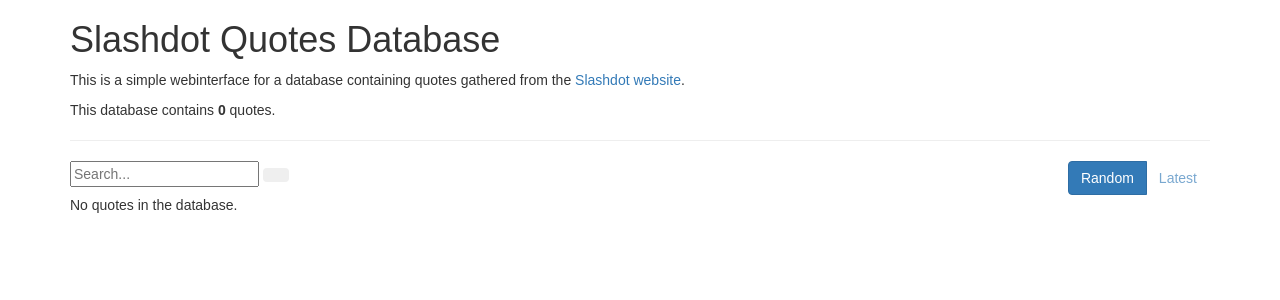
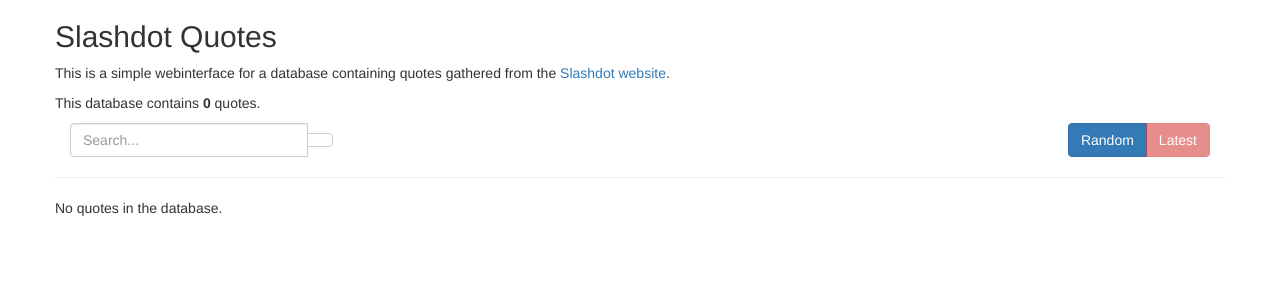
Before and after one commit to dhedegaard/quotes, a Django app: page / in a window 1280 px wide. Shown: the top 300 px of the page. Run offline with Django 3.2, Linux system fonts and the light colour scheme; data that the repository does not hold is empty; parts of the project's set-up code (start-up, migrations or seed data) failed here and were passed over; some libraries are stand-ins or nearby versions.

Commit message:
move to bootstrap 3 and font awesome, might still be a few quirks for phones and such.

```diff
--- a/quotes/static/quotes/style.css
+++ b/quotes/static/quotes/style.css
@@ -1,9 +1,4 @@
-body {
-    font-family: 'Ubuntu', sans-serif;
-}
-
 pre {
-    font-family: 'Ubuntu Mono', sans-serif;
     padding-left: 20px;
 }
 
@@ -14,3 +9,15 @@ pre {
 .bold {
     font-weight: bold;
 }
+
+.last-seen {
+    color: #ddd;
+}
+
+.no-quotes {
+    margin-bottom: 20px; width: 100%;
+}
+
+.nowrap {
+    white-space: nowrap;
+}
--- a/quotes/templates/quotes/base.html
+++ b/quotes/templates/quotes/base.html
@@ -4,8 +4,8 @@
 <html xmlns="http://www.w3.org/1999/xhtml">
   <head>
     <meta http-equiv="Content-Type" content="text/html; charset=utf-8" />
-    <link type="text/css" href="//netdna.bootstrapcdn.com/twitter-bootstrap/2.3.1/css/bootstrap-combined.min.css" rel="stylesheet" />
-    <link href='://fonts.googleapis.com/css?family=Ubuntu+Mono:400|Ubuntu:400,700' rel='stylesheet' type='text/css' />
+    <link href="//netdna.bootstrapcdn.com/bootstrap/3.0.0-rc1/css/bootstrap.min.css" rel="stylesheet">
+    <link href="//netdna.bootstrapcdn.com/font-awesome/3.2.1/css/font-awesome.min.css" rel="stylesheet">
     <link href="{% static 'quotes/style.css' %}" rel="stylesheet" type="text/css" />
     <title>{% block title %}base template title{% endblock %}</title>
   </head>
--- a/quotes/templates/quotes/index.html
+++ b/quotes/templates/quotes/index.html
@@ -1,63 +1,88 @@
 {% extends 'quotes/base.html' %}
 
-{% block title %}Slashdot Quotes Database{% endblock %}
+{% block title %}Slashdot Quotes{% endblock %}
 
 {% block content %}
-<h1>Slashdot Quotes Database</h1>
-<p>This is a simple webinterface for a database containing quotes gathered
-from the <a href="http://slashdot.org/">Slashdot website</a>.</p>
+  <div class="row">
+    <div class="col-12">
+      <h2>Slashdot Quotes</h2>
+    </div>
+    <div class="col-12 visible-lg">
+      <p>
+          This is a simple webinterface for a database containing quotes gathered
+          from the <a href="http://slashdot.org/">Slashdot website</a>.
+      </p>
       <p>This database contains <span class="bold">{{ total_quotes }}</span> quotes.</p>
-<hr />
-<span style="float: right;">
+    </div>
+  </div>
+<div class="row">
+  <div class="col-7 col-lg-3">
+    <form name="search-form" class="form-search" method="GET" action="{% url 'quotes.views.index' %}">
+      <div class="input-group">
+	    <input type="text" class="form-control" name="search" value="{{ search }}" placeholder="Search..." />
+        <span class="input-group-btn">
+          <button type="submit" class="btn btn-default">
+              <i class="icon-white icon-search"></i>
+          </button>
+        </span>
+      </div>
+    </form>
+  </div>
+  <div class="col-5 col-lg-9 text-right">
     <div class="btn-group">
       {% if random %}
       <a href="{% url 'quotes.views.random' %}"
-       class="btn btn-success">Reload<i class="icon-refresh icon-white"></i></a>
+         class="btn btn-success">
+        <i class="hidden-lg icon-refresh icon-white"></i>
+        <span class="visible-lg"><i class="icon-refresh icon-white"></i>Reload</span>
+      </a>
       {% endif %}
       <a
          {% if not random %}href="{% url 'quotes.views.random' %}"
          {% else %}href="javascript:void(0);"
          {% endif %}
-       class="btn btn-primary {% if random %}disabled{% endif %}">Random
-      <i class="icon-random icon-white"></i>
+         class="btn btn-primary nowrap {% if random %}disabled{% endif %}">
+        <i class="hidden-lg icon-random icon-white"></i>
+        <span class="visible-lg"><i class="icon-random icon-white"></i>Random</span>
       </a>
       <a
          href="{% url 'quotes.views.index' %}"
-       class="btn {% if index and not search %}disabled{% endif %}">Latest<i class="icon-chevron-up"></i></a>
+         class="btn btn-danger nowrap {% if index and not search %}disabled{% endif %}">
+        <i class="hidden-lg icon-home"></i>
+        <span class="visible-lg"><i class="icon-home"></i>Latest</span>
+      </a>
     </div>
-</span>
-<div>
-  <div>
-    <form name="search-form" class="form-search" method="GET" action="{% url 'quotes.views.index' %}">
-      <div class="input-append">
-	<input type="text" class="search-query input-xlarge" name="search" value="{{ search }}" placeholder="Search..." />
-    <button type="submit" class="btn btn-inverse"><i class="icon-white icon-search"></i></button>
   </div>
-    </form>
+  <div class="clearfix" />
 </div>
-  <div style="clear: both;" />
+<div class="col-12">
+  <hr />
   {% if quotes %}
     {% for quote in quotes %}
-  <div class="quote" style="width: 100%;">
-    <div style="float: right; color: #ddd;">
+      <div class="quote">
+        <div class="last-seen pull-right visible-lg">
           First seen {{ quote.created|timesince }} ago
         </div>
         <pre>{{ quote.quote }}</pre>
-    <div style="clear: both;"></div>
       </div>
     {% endfor %}
     {% if random %}
-    <a href="{% url 'quotes.views.random' %}" class="btn btn-reload btn-block">
+      <a href="{% url 'quotes.views.random' %}" class="btn btn-primary btn-reload btn-block">
         Reload
         <i class="icon-refresh"></i>
       </a>
     {% endif %}
     {% if older %}
-  <a style="margin-left: auto; margin-right: auto;" class="btn btn-block" href="{% url 'quotes.views.index' pagenext %}">Older</a>
+      <a style="margin-left: auto; margin-right: auto;"
+         class="btn btn-primary btn-block"
+         href="{% url 'quotes.views.index' pagenext %}">
+        Older
+      </a>
     {% endif %}
-  <div style="margin-bottom: 20px; width: 100%;" />
   {% else %}
+  <div class="no-quotes">
     <p>No quotes in the database.</p>
+  </div>
   {% endif %}
 </div>
 {% endblock %}
```
Lines whose indentation alone changed are shown as unchanged.
